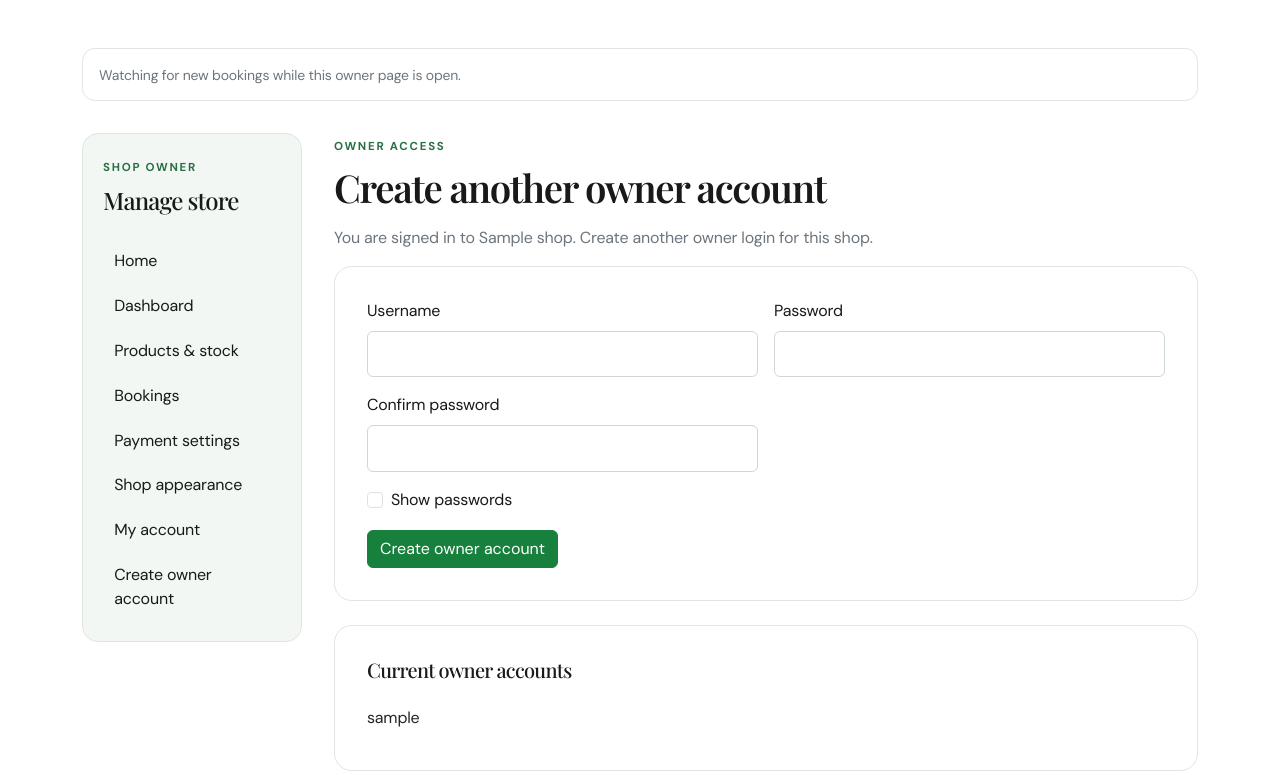
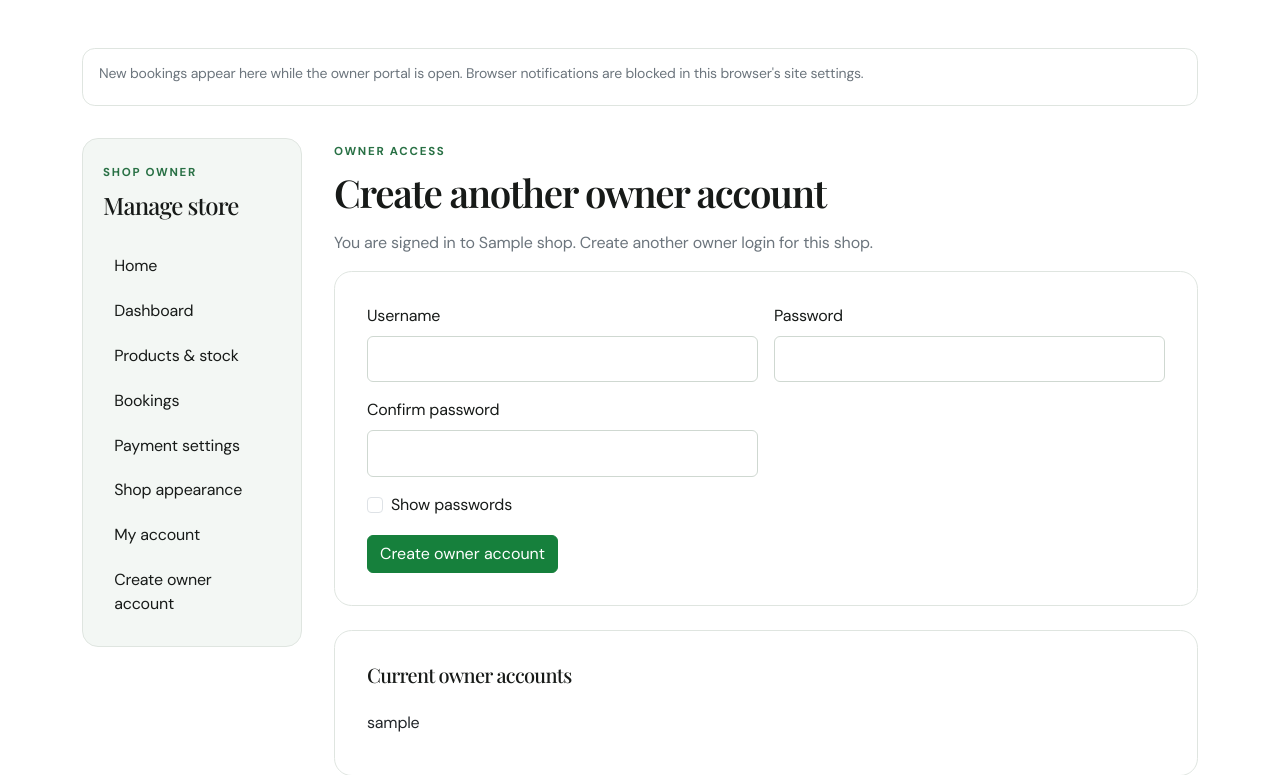
Before and after one commit to smubarakbasha28-collab/local_clothing_booking_production_starter, a Flask app: page /shop/sample/admin/owners in a window 1280 px wide. Shown: the part 56-831 px from the top of the page. Run offline with Flask 3, Linux system fonts and the light colour scheme; the visitor is signed in with stand-in values (Sample User, id 1); tables that the repository leaves empty hold one stand-in row (values such as "Sample post"); data that the repository does not hold is empty; some libraries are stand-ins or nearby versions.

Commit message:
Add browser notifications for owner bookings
Co-authored-by: Copilot <223556219+Copilot@users.noreply.github.com>

```diff
--- a/templates/admin/base_admin.html
+++ b/templates/admin/base_admin.html
@@ -5,7 +5,10 @@
            data-after-id="{{ latest_booking_id }}"
            data-notifications-url="{{ url_for('admin_booking_notifications') }}"
            aria-live="polite" aria-atomic="false">
-    <span class="small text-secondary" id="admin-booking-notification-status">Watching for new bookings while this owner page is open.</span>
+    <div class="d-flex flex-wrap justify-content-between align-items-center gap-2 mb-2">
+      <span class="small text-secondary" id="admin-booking-notification-status">New bookings appear here while the owner portal is open.</span>
+      <button class="btn btn-outline-dark btn-sm" id="enable-booking-notifications" type="button" hidden>Enable browser notifications</button>
+    </div>
     <div id="admin-booking-notification-list"></div>
   </section>
   <aside class="admin-sidebar">
@@ -30,6 +33,38 @@
     let lastBookingId = Number(bookingNotifications.dataset.afterId);
     const notificationList = document.getElementById("admin-booking-notification-list");
     const notificationStatus = document.getElementById("admin-booking-notification-status");
+    const enableNotificationsButton = document.getElementById("enable-booking-notifications");
+    const browserNotificationsAvailable = "Notification" in window;
+    const updateNotificationControls = () => {
+      if (!browserNotificationsAvailable) {
+        enableNotificationsButton.hidden = true;
+        notificationStatus.textContent = "New bookings appear here while the owner portal is open. This browser does not support desktop notifications.";
+      } else if (Notification.permission === "granted") {
+        enableNotificationsButton.hidden = true;
+        notificationStatus.textContent = "Watching for new bookings. Browser notifications are enabled while this owner portal is open.";
+      } else if (Notification.permission === "denied") {
+        enableNotificationsButton.hidden = true;
+        notificationStatus.textContent = "New bookings appear here while the owner portal is open. Browser notifications are blocked in this browser's site settings.";
+      } else {
+        enableNotificationsButton.hidden = false;
+        notificationStatus.textContent = "New bookings appear here while the owner portal is open. Enable browser notifications for alerts when another tab is active.";
+      }
+    };
+    enableNotificationsButton.addEventListener("click", async () => {
+      try {
+        const permission = await Notification.requestPermission();
+        updateNotificationControls();
+        if (permission === "granted") {
+          new Notification("Order notifications enabled", {
+            body: "You will be alerted to new bookings while the owner portal is open.",
+          });
+        }
+      } catch (error) {
+        notificationStatus.textContent = "Could not enable browser notifications. Check this browser's site permissions.";
+        console.error("Browser notification permission failed:", error);
+      }
+    });
+    updateNotificationControls();
     const pollBookings = async () => {
       try {
         const response = await fetch(
@@ -80,13 +115,26 @@
 
           notificationList.prepend(alert);
           lastBookingId = Math.max(lastBookingId, booking.id);
+          if (browserNotificationsAvailable && Notification.permission === "granted") {
+            const notification = new Notification(
+              booking.fulfillment === "delivery" ? "New delivery order" : "New reservation",
+              {
+                body: `${booking.booking_code} · ${booking.customer_name}`,
+                tag: `booking-${booking.id}`,
+              }
+            );
+            notification.addEventListener("click", () => {
+              window.focus();
+              window.location.href = booking.url;
+            });
+          }
         });
-        notificationStatus.textContent = "Watching for new bookings while this owner page is open.";
       } catch (error) {
         notificationStatus.textContent = "Could not check for new bookings. This page will try again.";
         console.error("Booking notification check failed:", error);
       }
     };
+    pollBookings();
     window.setInterval(pollBookings, 10000);
   }
 </script>
```
Also changed, not shown: README.md.
